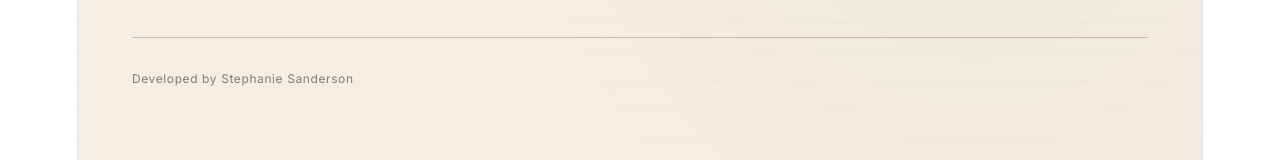
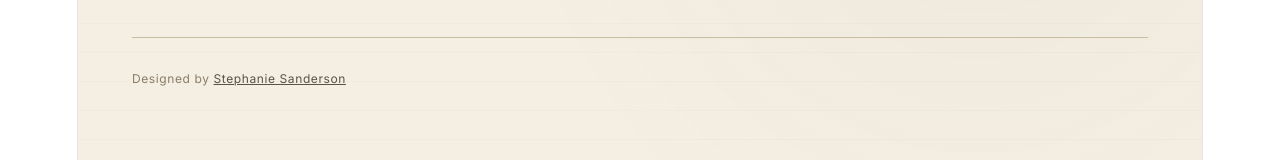
Before and after one commit to ewspartnership/project-workbook, a React (Vite) app: page / in a window 1280 px wide. Shown: the part 892-1052 px from the top of the page. Built offline with nearby package versions, Linux system fonts and the light colour scheme.

Commit message:
make footer name a LinkedIn link

```diff
--- a/src/App.jsx
+++ b/src/App.jsx
@@ -762,7 +762,7 @@ function Home({ projects, onOpen, onAdd, onDelete, onMethodology }) {
 
       {/* Footer note */}
       <div style={{ marginTop: 80, paddingTop: 32, borderTop: '1px solid #C9BCA5', display: 'flex', justifyContent: 'space-between', flexWrap: 'wrap', gap: 16, fontSize: 12, color: '#8A7D6A', letterSpacing: '0.05em' }}>
-        <span>Developed by Stephanie Sanderson</span>
+        <span>Designed by <a href="https://www.linkedin.com/in/stephanie-sanderson-uk/" target="_blank" rel="noreferrer" style={{color:'#5A5249'}}>Stephanie Sanderson</a></span>
       </div>
     </div>
   );
```
